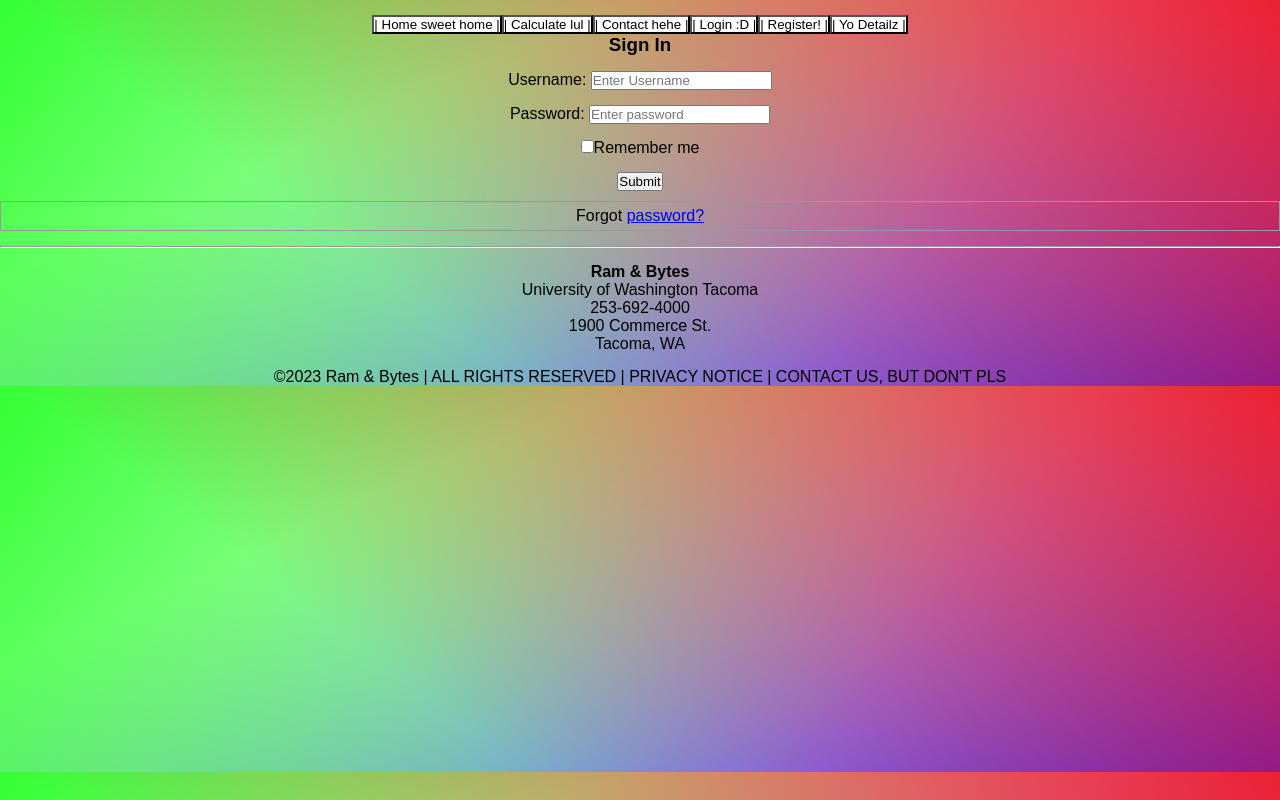
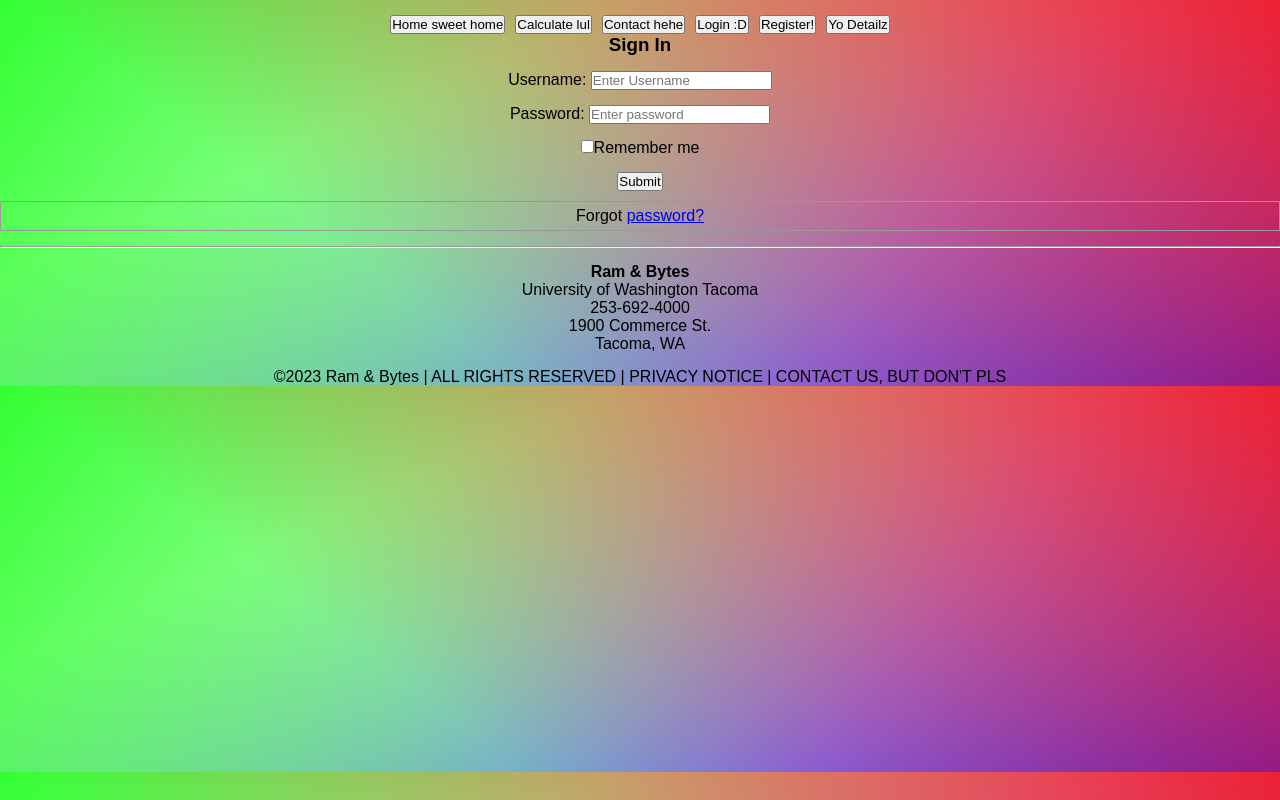
Before and after one commit to zlahan/Financial-Calculator, a React (Create React App) app: page / in a window 1280 px wide. Built offline with nearby package versions, Linux system fonts and the light colour scheme.

Commit message:
Financial Calculator + Backend 2.13.23 5.52pm

```diff
--- /dev/null
+++ b/src/Components/NavBar.css
@@ -0,0 +1,4 @@
+.button{
+    margin-right: 5px;
+    margin-left: 5px;
+  }
--- a/src/Components/NavBar.js
+++ b/src/Components/NavBar.js
@@ -1,16 +1,17 @@
 import { NavLink } from 'react-router-dom';
+import './NavBar.css';
 
 const NavBar = () => {
     return (
         <nav>
             <nav>
                 <nav>
-                    <NavLink to="/Home"><button onClick = "#Home" id = "button"> | Home sweet home | </button></NavLink>
-                    <NavLink to="/Calculate"><button onClick = "#Calculate" id = "button"> | Calculate lul | </button></NavLink>
-                    <NavLink to="/Contact"><button onClick = "#Contact" id = "button"> | Contact hehe | </button></NavLink>
-                    <NavLink to="/Login"><button onClick = "#Login" id = "button"> | Login :D | </button></NavLink>
-                    <NavLink to="/Register"><button onClick = "#Register" id = "button"> | Register! | </button></NavLink>
-                    <NavLink to="/Userdetails"><button onClick = "#Userdetails" id = "button"> | Yo Detailz | </button></NavLink>
+                    <NavLink to="/Home"><button onClick = "Home" class = "button"> Home sweet home </button></NavLink>
+                    <NavLink to="/Calculate"><button onClick = "#Calculate" class = "button"> Calculate lul </button></NavLink>
+                    <NavLink to="/Contact"><button onClick = "#Contact" class = "button"> Contact hehe </button></NavLink>
+                    <NavLink to="/Login"><button onClick = "#Login" class = "button"> Login :D </button></NavLink>
+                    <NavLink to="/Register"><button onClick = "#Register" class = "button"> Register! </button></NavLink>
+                    <NavLink to="/Userdetails"><button onClick = "#Userdetails" class = "button"> Yo Detailz </button></NavLink>
                 </nav>
             </nav>
         </nav>
--- a/src/Components/Userdetails.js
+++ b/src/Components/Userdetails.js
@@ -35,8 +35,8 @@ export default class Userdetails extends Component {
 	render() {
 		return (
 			<div>
-				Name<h1>{this.state.userData.fname}</h1>
-				Email <h1>{this.state.userData.email}</h1><br/>
+				Name: <h1>{this.state.userData.fname}</h1>
+				Email: <h1>{this.state.userData.email}</h1><br/>
         <button onClick={this.logOut}> Log Out </button>
 			</div>
 		)
```
